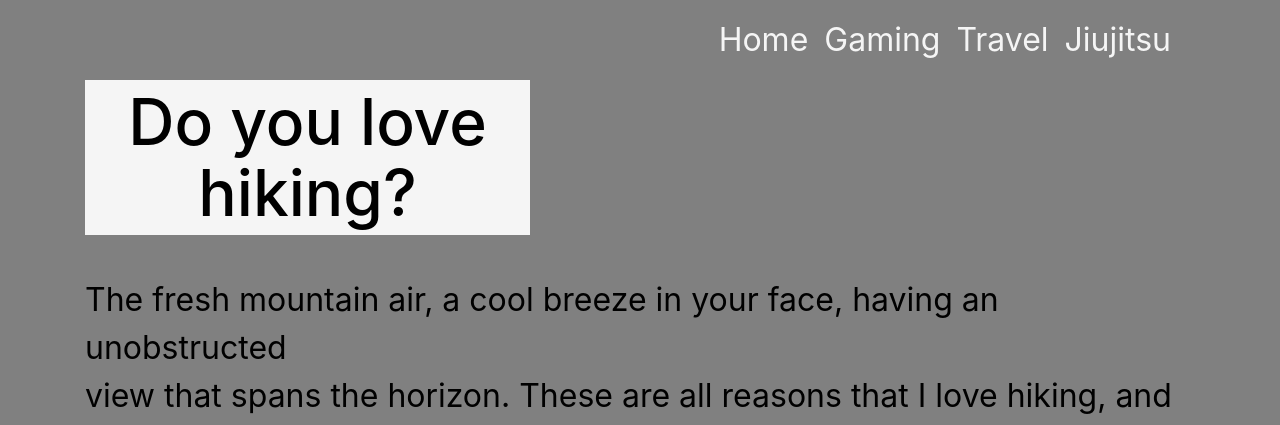
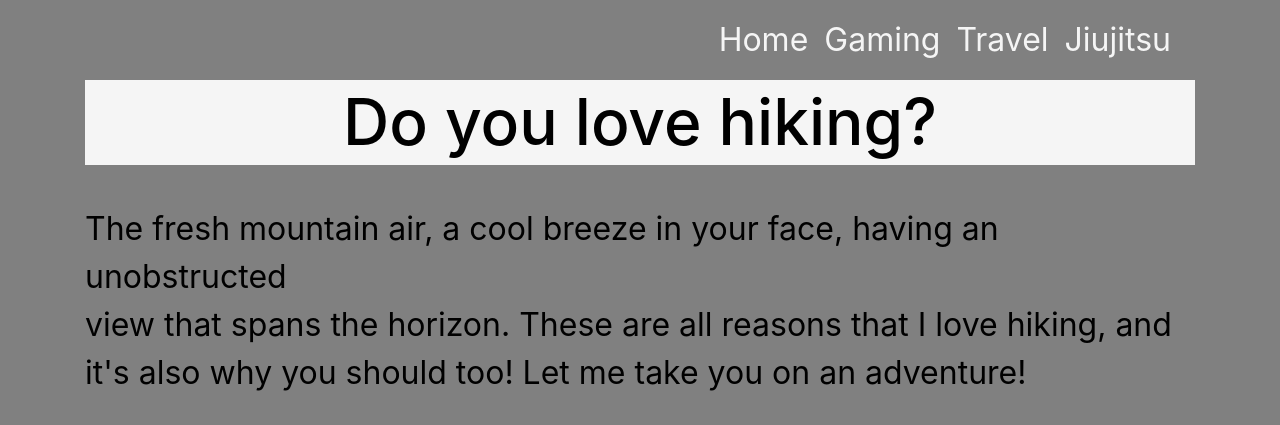
Before and after one commit to loganmurphy/my_hobby_app, a Python web app: template myapp/templates/hiking.html in a window 1280 px wide. Shown: the top 425 px of the page. Run offline with Jinja, Linux system fonts and the light colour scheme; the template is opened without the code that fills it, so the values that code supplies are empty; some libraries are stand-ins or nearby versions.

Commit message:
hobby app updated

```diff
--- a/myapp/templates/bjj.html
+++ b/myapp/templates/bjj.html
@@ -18,7 +18,7 @@
             I'm deadly bro!
           </h1>
         </div>
-        <div class="col-xs-6 col-sm-0">
+        <div class="col-xs-6 col-sm-12">
           <!-- class="col-xs-12 col-sm-4" -->
         </div>
       </div>
--- a/myapp/templates/hiking.html
+++ b/myapp/templates/hiking.html
@@ -12,12 +12,12 @@
 
     <div class="container">
       <div class="row">
-        <div class="col-xs-8 col-sm-5">
+        <div class="col-xs-6 col-sm-12">
           <h1 class="landscape-h1">
             Do you love hiking?
           </h1>
         </div>
-        <div class="col-xs-6 col-sm-9">
+        <div class="col-xs-6 col-sm-0">
         </div>
       </div>
     </div>
```
